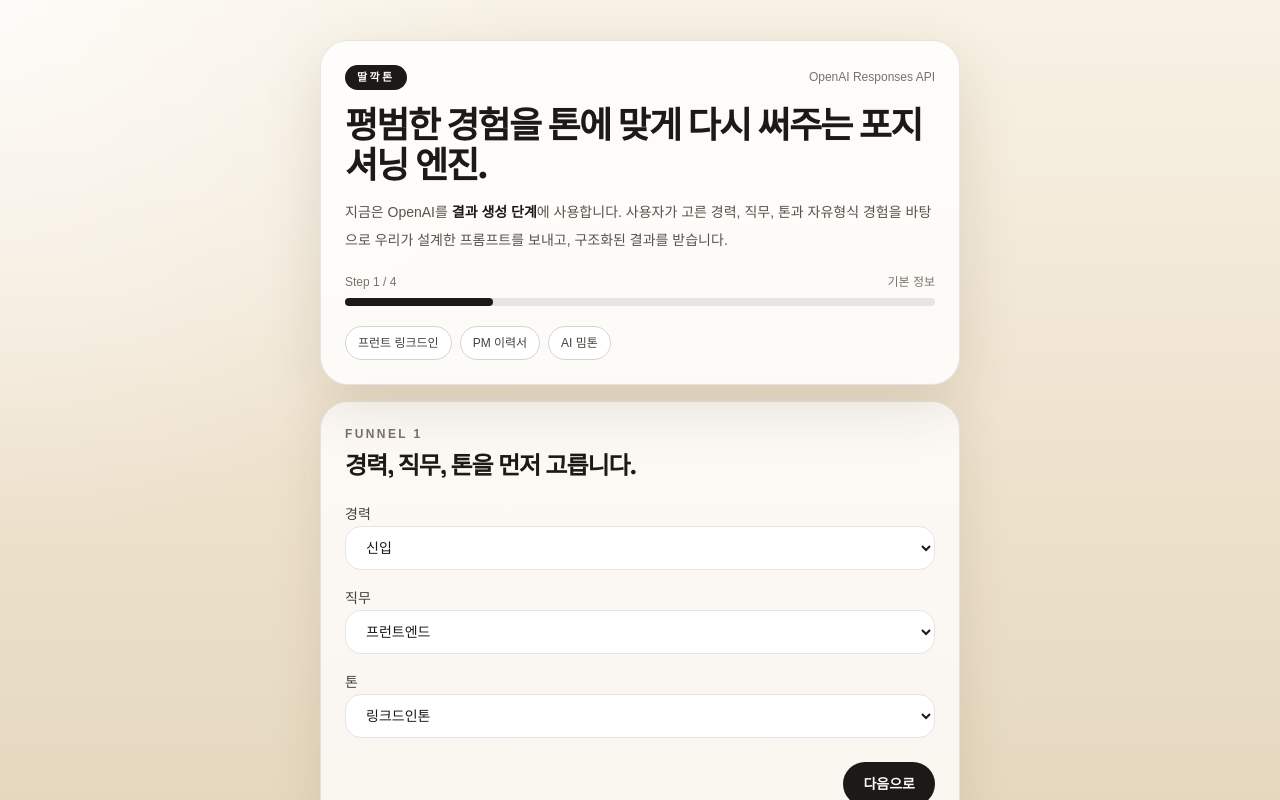
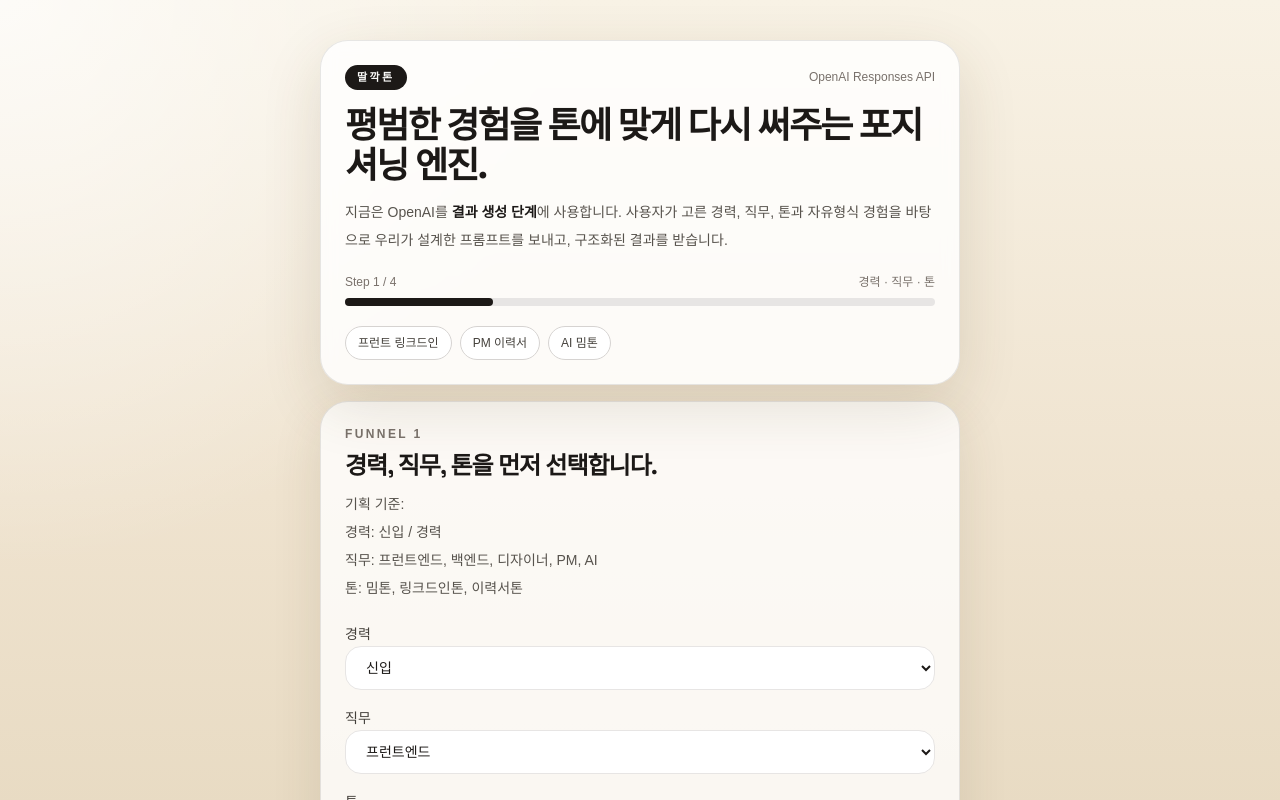
Before and after one commit to m2nhyun/linkedin-initializr, a Next.js app: page / in a window 1280 px wide. Shown: the top 800 px of the page. Built offline with nearby package versions, Linux system fonts and the light colour scheme; a web font is replaced by a local one.

Commit message:
Align funnel copy with product plan

```diff
--- a/src/app/page.tsx
+++ b/src/app/page.tsx
@@ -38,10 +38,10 @@ type ResultPayload = {
 };
 
 const funnelSteps = [
-  { id: 1, label: "기본 정보" },
-  { id: 2, label: "자유 경험" },
-  { id: 3, label: "생성 중" },
-  { id: 4, label: "결과" },
+  { id: 1, label: "경력 · 직무 · 톤" },
+  { id: 2, label: "자유형식 경험" },
+  { id: 3, label: "AI 재포장 중" },
+  { id: 4, label: "결과 확인" },
 ] as const;
 
 const careerOptions: Array<{ value: CareerLevel; label: string }> = [
@@ -363,7 +363,14 @@ export default function Home() {
         {step === 1 && (
           <section className="rounded-[28px] border border-stone-900/10 bg-white/78 p-5 shadow-[0_16px_50px_rgba(77,56,23,0.12)] sm:p-6">
             <p className="text-xs font-semibold uppercase tracking-[0.2em] text-stone-500">Funnel 1</p>
-            <h2 className="mt-2 text-2xl font-semibold tracking-[-0.04em]">경력, 직무, 톤을 먼저 고릅니다.</h2>
+            <h2 className="mt-2 text-2xl font-semibold tracking-[-0.04em]">경력, 직무, 톤을 먼저 선택합니다.</h2>
+            <p className="mt-2 text-sm leading-7 text-stone-600">
+              기획 기준:
+              <br />
+              <span className="block">경력: 신입 / 경력</span>
+              <span className="block">직무: 프런트엔드, 백엔드, 디자이너, PM, AI</span>
+              <span className="block">톤: 밈톤, 링크드인톤, 이력서톤</span>
+            </p>
 
             <div className="mt-5 space-y-4">
               <label className="block space-y-2">
@@ -433,6 +440,9 @@ export default function Home() {
               <br />
               <span className="block">ex) SNS 프로젝트를 진행해보았어요.</span>
               <span className="block">ex) 인턴을 해보았어요.</span>
+              <span className="mt-2 block text-stone-500">
+                짧은 메모, 실패 경험, 중단한 프로젝트도 입력 가능합니다. 딸깍톤이 역할·과정·역량 관점으로 재정리합니다.
+              </span>
             </p>
 
             <label className="mt-5 block space-y-2">
```
